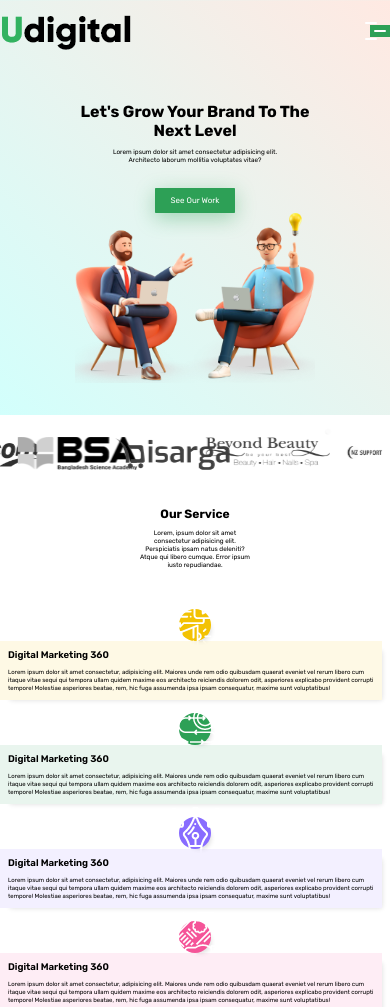
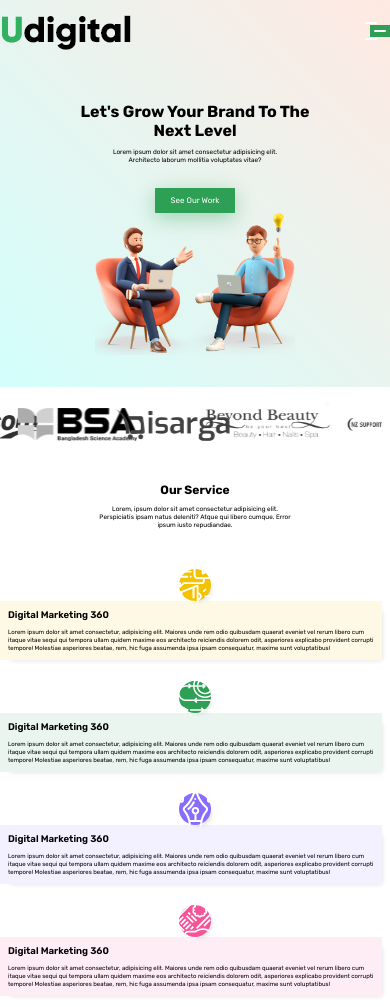
Before and after one commit to fultonoff/udigitalmain, a plain HTML site: page index.html in a window 390 px wide. Shown: the top 1007 px of the page. Drawn offline with Linux system fonts and the light colour scheme.

Commit message:
services section

```diff
--- a/assets/Javascript/main.js
+++ b/assets/Javascript/main.js
@@ -25,14 +25,16 @@ toogle.addEventListener('click', (e) =>{
 
 var owl = $('.owl-carousel');
 owl.owlCarousel({
-    items: 8,
+    items: 4,
         loop: true,
         autoWidth:true,
+
         autoplay: true,
         autoplayTimeout: 3000,
         slideTransition: 'linear',
         autoplaySpeed: 3000,
         autoplayHoverPause: false,
+        dots: false
 
 
 
--- a/assets/sass/_client.scss
+++ b/assets/sass/_client.scss
@@ -6,6 +6,7 @@
     justify-content: center;
     margin-top: -10rem;
     transition: all 1s cubic-bezier(0.175, 0.885, 0.32, 1.275);
+    overflow: hidden;
 
 
     &__img{
--- a/assets/sass/_header.scss
+++ b/assets/sass/_header.scss
@@ -329,8 +329,8 @@
             justify-self: center;
 
             @media only screen and(max-width: 43.75em){
-                height: 50rem;
-                width: 60rem;
+                height: 40rem;
+                width: 50rem;
             }
 
             img{
--- a/assets/sass/_services.scss
+++ b/assets/sass/_services.scss
@@ -2,7 +2,7 @@
     max-width: 110rem;
     margin-left: auto;
     margin-right: auto;
-    margin-bottom: 10rem;
+    margin-bottom: 20rem;
 
 
     display: grid;
@@ -11,7 +11,7 @@
 
 
 
-    grid-gap: 6rem;
+    grid-gap: 8rem;
 
     &>*{
         display: grid;
@@ -137,8 +137,8 @@
 
 .services__description{
     text-align: center;
-    margin: 4rem 0 10rem 0;
-    width: 30%;
+    margin: 5rem 0 10rem 0;
+    width: 50%;
     margin-left: auto;
     margin-right: auto;
 
```
Also changed, not shown: assets/css/main.css, assets/img/client logo 1.png (deleted), index.html (line endings or trailing spaces), 1 other file.
